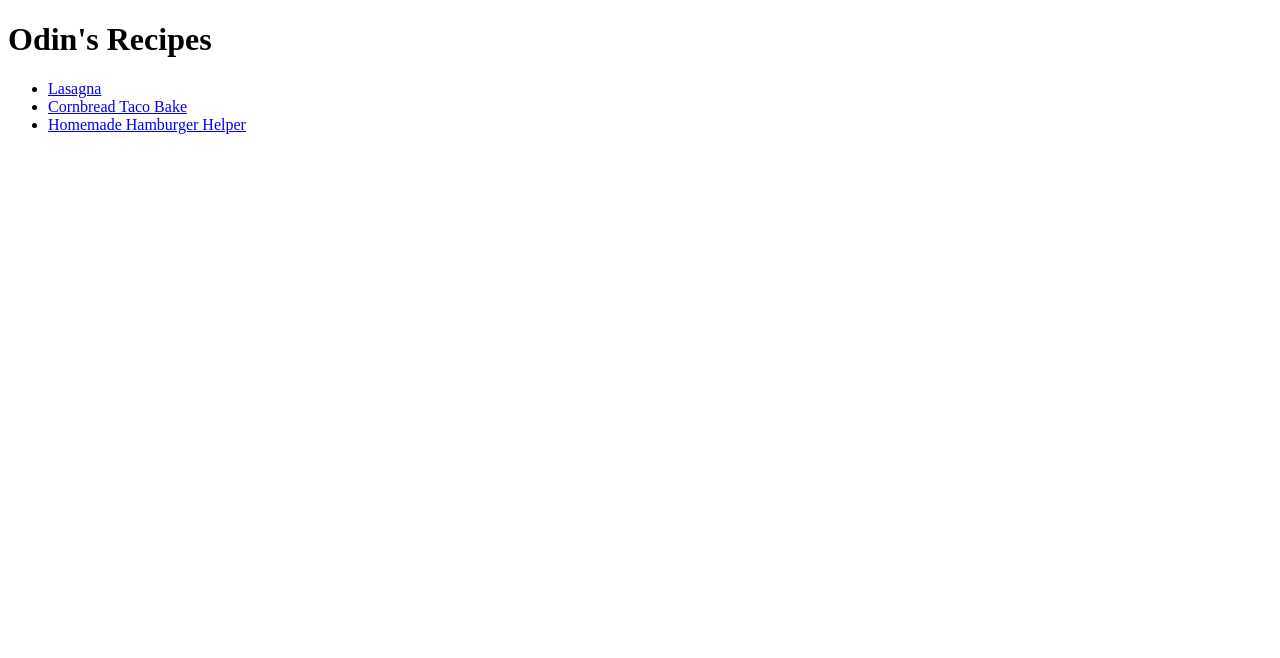
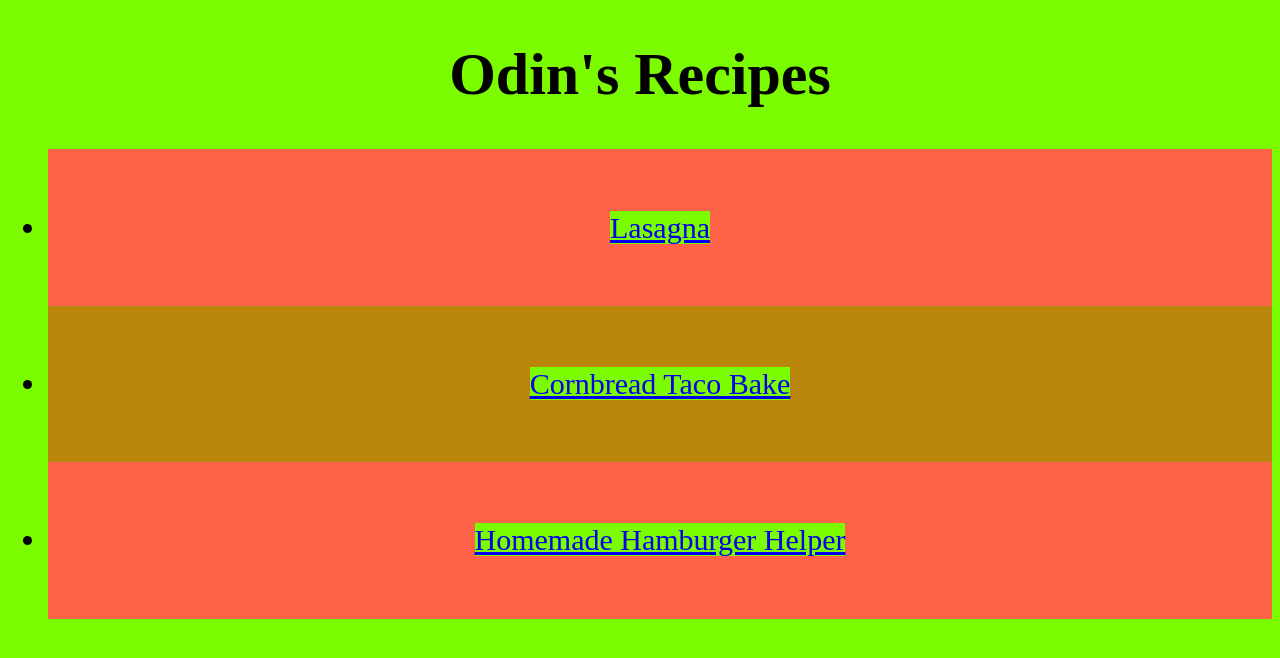
Before and after one commit to Boomerbeatdown/odin-recipes, a plain HTML site: page index.html in a window 1280 px wide. Drawn offline with Linux system fonts and the light colour scheme.

Commit message:
add css style to page

```diff
--- a/index.html
+++ b/index.html
@@ -4,13 +4,14 @@
     <meta charset="UTF-8">
     <meta name="viewport" content="width=device-width, initial-scale=1.0">
     <title>Document</title>
+    <link rel="stylesheet" href="styles.css">
 </head>
 <body>
     <h1>Odin's Recipes</h1>
     <ul>
-        <li><a href="recipes/lasagna.html">Lasagna</a></li>
-        <li><a href="recipes/corn_bread_taco_bake.html">Cornbread Taco Bake</a></li>
-        <li><a href="recipes/homemade_hamburger_helper.html">Homemade Hamburger Helper</a></li>
+        <li id="one"><a href="recipes/lasagna.html">Lasagna</a></li>
+        <li id="two"><a href="recipes/corn_bread_taco_bake.html">Cornbread Taco Bake</a></li>
+        <li id="three"><a href="recipes/homemade_hamburger_helper.html">Homemade Hamburger Helper</a></li>
     </ul>
 </body>
 </html>
--- /dev/null
+++ b/styles.css
@@ -0,0 +1,42 @@
+*{
+    background-color: lawngreen;
+
+}
+
+li{
+    font-size: 30px;
+}
+
+#one{
+    color: black;
+    background-color: tomato;
+    font-weight: 300;
+    text-align: center;
+    padding-bottom: 5%;
+    padding-top: 5%;
+}
+
+#two{
+    color: black;
+    background-color: darkgoldenrod;
+    font-weight: 300;
+    text-align: center;
+    padding-bottom: 5%;
+    padding-top: 5%;
+}
+
+#three{
+    color: black;
+    background-color: tomato;
+    font-weight: 300;
+    text-align: center;
+    padding-bottom: 5%;
+    padding-top: 5%;
+
+}
+
+h1{
+    text-align: center;
+    font-size: 60px;
+    font-weight: 900;
+}
```
Also changed, not shown: recipes/corn_bread_taco_bake.html (+1 -1 lines), recipes/homemade_hamburger_helper.html (+1 -1 lines), recipes/lasagna.html (+1 -1 lines).
